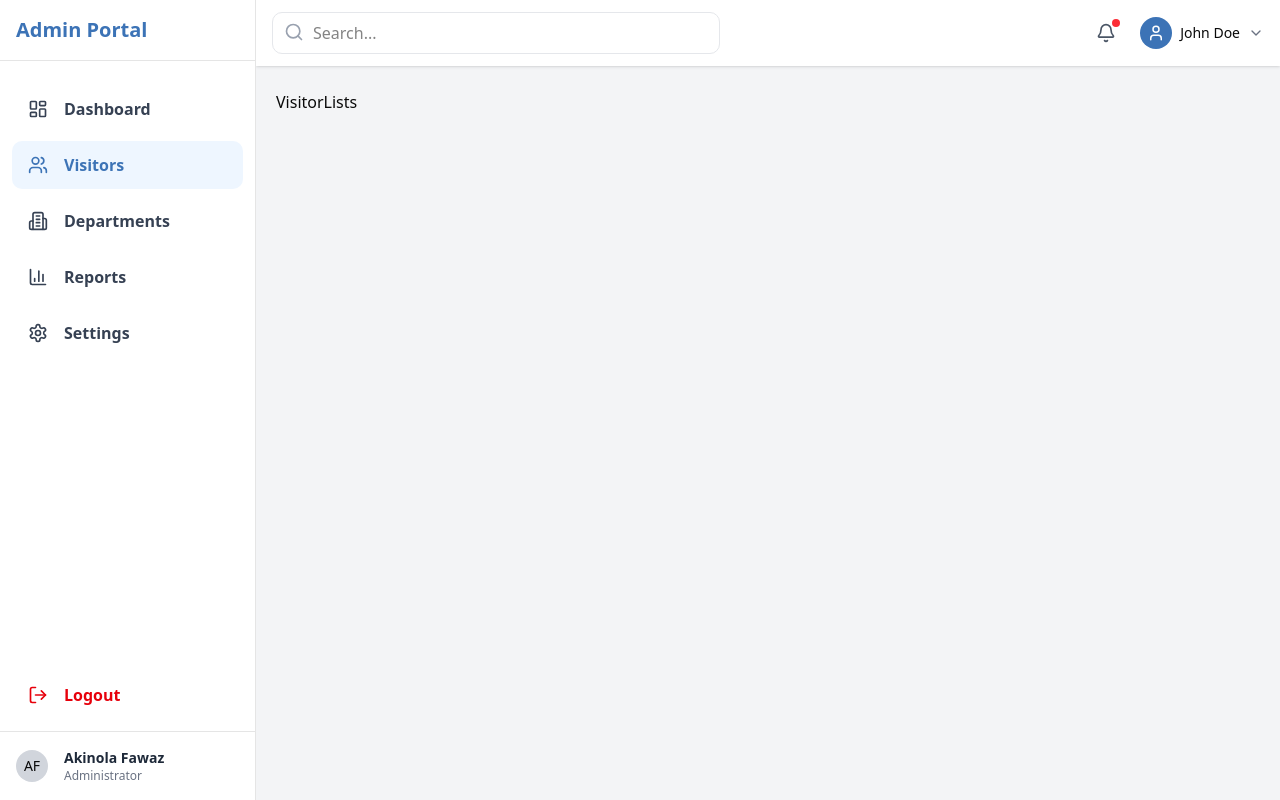
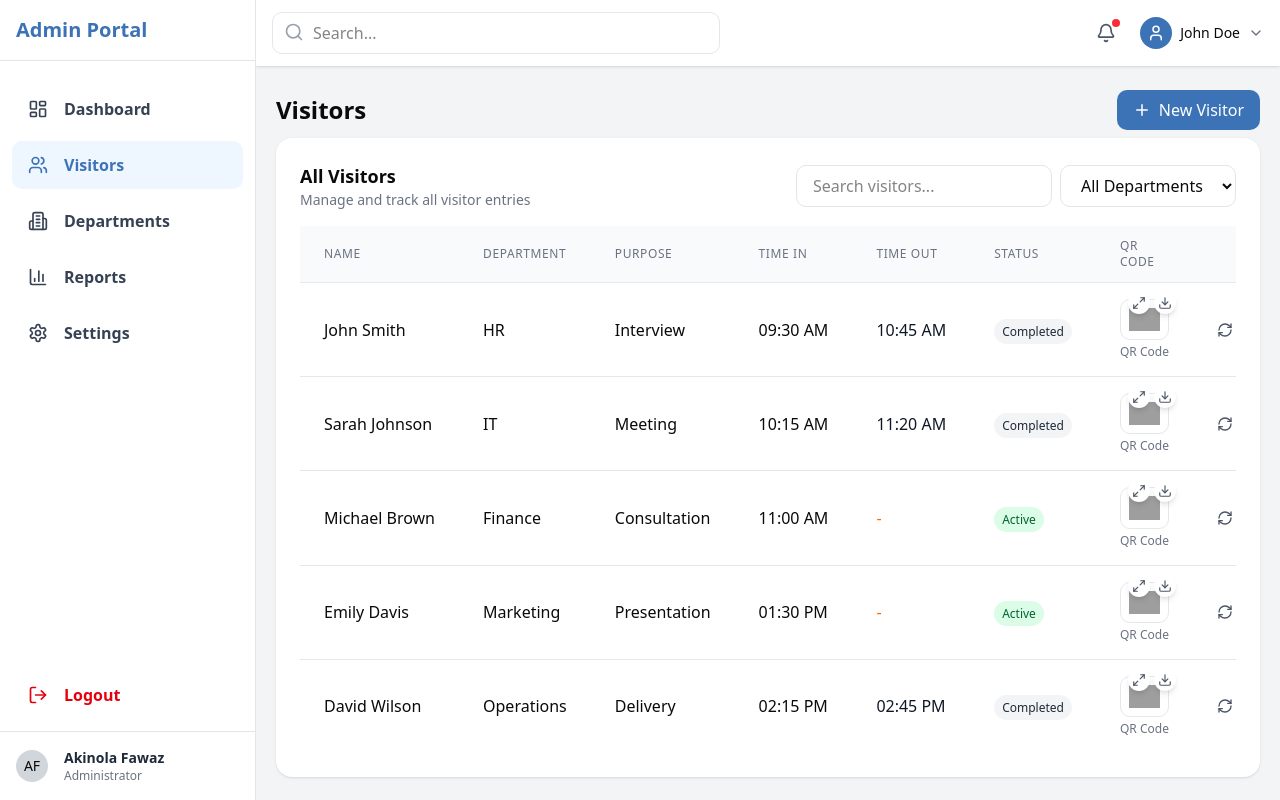
Before and after one commit to Phawaaaz/vms-fe, a React (Vite) app: page /admin/visitors in a window 1280 px wide. Built offline with nearby package versions, Linux system fonts and the light colour scheme; grey boxes are pictures that could not be loaded.

Commit message:
implement visitors ui, add qr code, table components

```diff
--- /dev/null
+++ b/src/components/common/QRCode.jsx
@@ -0,0 +1,94 @@
+import React, { useState } from "react";
+import { Download, Maximize2, X } from "lucide-react";
+
+// Simulate a QR code with a placeholder
+const QRCode = ({ data, size = 100 }) => {
+  const [modalOpen, setModalOpen] = useState(false);
+
+  // This would normally use a real QR code library
+  const qrImageUrl = `https://api.qrserver.com/v1/create-qr-code/?size=${size}x${size}&data=${encodeURIComponent(
+    data
+  )}`;
+
+  return (
+    <>
+      <div className="flex flex-col items-center">
+        <div className="relative border border-gray-200 p-2 rounded-lg bg-white">
+          <img src={qrImageUrl} alt="QR Code" width={size} height={size} />
+
+          <div className="absolute -top-2 -right-2 flex space-x-1">
+            <button
+              onClick={() => setModalOpen(true)}
+              className="bg-white shadow-md rounded-full p-1 text-gray-600 hover:bg-gray-100 transition-all duration-300"
+            >
+              <Maximize2 size={14} />
+            </button>
+            <button
+              onClick={() => {
+                const link = document.createElement("a");
+                link.href = qrImageUrl;
+                link.download = `qrcode-${data}.png`;
+                document.body.appendChild(link);
+                link.click();
+                document.body.removeChild(link);
+              }}
+              className="bg-white shadow-md rounded-full p-1 text-gray-600 hover:bg-gray-100 transition-all duration-300"
+            >
+              <Download size={14} />
+            </button>
+          </div>
+        </div>
+        {size < 80 && (
+          <span className="text-xs text-gray-500 mt-1">QR Code</span>
+        )}
+      </div>
+
+      {/* Modal for expanded view */}
+      {modalOpen && (
+        <div className="fixed inset-0 bg-black/50 flex items-center justify-center z-50 p-4">
+          <div className="bg-white rounded-2xl shadow-xl p-6 max-w-sm w-full">
+            <div className="flex justify-between items-center mb-4">
+              <h3 className="text-lg font-semibold">QR Code</h3>
+              <button
+                onClick={() => setModalOpen(false)}
+                className="p-1 rounded-full hover:bg-gray-100 cursor-pointer"
+              >
+                <X size={20} />
+              </button>
+            </div>
+
+            <div className="flex flex-col items-center justify-center">
+              <img
+                src={`https://api.qrserver.com/v1/create-qr-code/?size=200x200&data=${encodeURIComponent(
+                  data
+                )}`}
+                alt="QR Code"
+                className="mb-4"
+              />
+              <p className="text-sm text-gray-600 mb-4 text-center">
+                Scan this QR code for visitor information.
+              </p>
+              <button
+                onClick={() => {
+                  const link = document.createElement("a");
+                  link.href = `https://api.qrserver.com/v1/create-qr-code/?size=200x200&data=${encodeURIComponent(
+                    data
+                  )}`;
+                  link.download = `qrcode-${data}.png`;
+                  document.body.appendChild(link);
+                  link.click();
+                  document.body.removeChild(link);
+                }}
+                className="px-4 py-2 bg-[#3c73b6] text-white rounded-lg hover:bg-[#3c73b6]/90 transition-all duration-300 cursor-pointer"
+              >
+                Download QR Code
+              </button>
+            </div>
+          </div>
+        </div>
+      )}
+    </>
+  );
+};
+
+export default QRCode;
--- /dev/null
+++ b/src/components/common/Table.jsx
@@ -0,0 +1,56 @@
+import React from 'react';
+
+const Table = ({ columns, data, actions = [] }) => {
+  return (
+    <div className="overflow-x-auto">
+      <table className="min-w-full divide-y divide-gray-200">
+        <thead className="bg-gray-50">
+          <tr>
+            {columns.map((column, index) => (
+              <th
+                key={index}
+                scope="col"
+                className="px-6 py-3 text-left text-xs font-medium text-gray-500 uppercase tracking-wider"
+              >
+                {column.header}
+              </th>
+            ))}
+            {actions.length > 0 && (
+              <th scope="col" className="relative px-6 py-3">
+                <span className="sr-only">Actions</span>
+              </th>
+            )}
+          </tr>
+        </thead>
+        <tbody className="bg-white divide-y divide-gray-200">
+          {data.map((row, rowIndex) => (
+            <tr key={rowIndex} className="hover:bg-gray-50 transition-colors duration-150">
+              {columns.map((column, colIndex) => (
+                <td key={colIndex} className="px-6 py-4 whitespace-nowrap">
+                  {column.render ? column.render(row) : row[column.accessorKey]}
+                </td>
+              ))}
+              {actions.length > 0 && (
+                <td className="px-6 py-4 whitespace-nowrap text-right text-sm font-medium">
+                  <div className="flex justify-end space-x-2">
+                    {actions.map((action, actionIndex) => (
+                      <button
+                        key={actionIndex}
+                        onClick={() => action.onClick(row)}
+                        className={action.className || "text-[#3c73b6] hover:text-blue-800"}
+                      >
+                        {action.icon || action.label}
+                      </button>
+                    ))}
+                  </div>
+                </td>
+              )}
+            </tr>
+          ))}
+        </tbody>
+      </table>
+    </div>
+  );
+};
+
+export default Table;
--- a/src/pages/admin/VisitorLists.jsx
+++ /dev/null
@@ -1,7 +0,0 @@
-import React from "react";
-
-const VisitorLists = () => {
-  return <div>VisitorLists</div>;
-};
-
-export default VisitorLists;
--- /dev/null
+++ b/src/pages/admin/Visitors.jsx
@@ -0,0 +1,151 @@
+import React from "react";
+import Table from "../../components/common/Table";
+import QRCode from "../../components/common/QRCode";
+import Card from "../../components/common/Card";
+import { Plus, Download, RefreshCw } from "lucide-react";
+
+const mockVisitors = [
+  {
+    id: 1,
+    name: "John Smith",
+    department: "HR",
+    purpose: "Interview",
+    timeIn: "09:30 AM",
+    timeOut: "10:45 AM",
+    status: "Completed",
+  },
+  {
+    id: 2,
+    name: "Sarah Johnson",
+    department: "IT",
+    purpose: "Meeting",
+    timeIn: "10:15 AM",
+    timeOut: "11:20 AM",
+    status: "Completed",
+  },
+  {
+    id: 3,
+    name: "Michael Brown",
+    department: "Finance",
+    purpose: "Consultation",
+    timeIn: "11:00 AM",
+    timeOut: "-",
+    status: "Active",
+  },
+  {
+    id: 4,
+    name: "Emily Davis",
+    department: "Marketing",
+    purpose: "Presentation",
+    timeIn: "01:30 PM",
+    timeOut: "-",
+    status: "Active",
+  },
+  {
+    id: 5,
+    name: "David Wilson",
+    department: "Operations",
+    purpose: "Delivery",
+    timeIn: "02:15 PM",
+    timeOut: "02:45 PM",
+    status: "Completed",
+  },
+];
+
+const Visitors = () => {
+  const columns = [
+    { header: "Name", accessorKey: "name" },
+    { header: "Department", accessorKey: "department" },
+    { header: "Purpose", accessorKey: "purpose" },
+    { header: "Time In", accessorKey: "timeIn" },
+    {
+      header: "Time Out",
+      accessorKey: "timeOut",
+      render: (row) => (
+        <span
+          className={row.timeOut === "-" ? "text-orange-500" : "text-gray-900"}
+        >
+          {row.timeOut}
+        </span>
+      ),
+    },
+    {
+      header: "Status",
+      accessorKey: "status",
+      render: (row) => (
+        <span
+          className={`px-2 py-1 rounded-full text-xs ${
+            row.status === "Active"
+              ? "bg-green-100 text-green-800"
+              : "bg-gray-100 text-gray-800"
+          }`}
+        >
+          {row.status}
+        </span>
+      ),
+    },
+    {
+      header: "QR Code",
+      render: (row) => <QRCode data={`visitor-${row.id}`} size={60} />,
+    },
+  ];
+
+  const actions = [
+    {
+      icon: <RefreshCw size={16} />,
+      onClick: (row) => console.log("Refresh", row),
+      className: "text-gray-600 hover:text-gray-900",
+    },
+    {
+      icon: <Download size={16} />,
+      onClick: (row) => console.log("Download", row),
+      className: "text-gray-600 hover:text-gray-900",
+    },
+  ];
+
+  return (
+    <div className="space-y-6">
+      <div className="flex items-center justify-between mb-2">
+        <h1 className="text-2xl font-bold">Visitors</h1>
+        <button className="flex items-center px-4 py-2 bg-[#3c73b6] text-white rounded-lg hover:bg-[#3c73b6]/90 transition-colors">
+          <Plus size={18} className="mr-2" />
+          New Visitor
+        </button>
+      </div>
+
+      <Card>
+        <div className="flex flex-col md:flex-row items-start md:items-center justify-between mb-4">
+          <div className="mb-4 md:mb-0">
+            <h2 className="text-lg font-semibold">All Visitors</h2>
+            <p className="text-sm text-gray-500">
+              Manage and track all visitor entries
+            </p>
+          </div>
+
+          <div className="flex flex-col sm:flex-row space-y-2 sm:space-y-0 sm:space-x-2 w-full md:w-auto">
+            <div className="relative">
+              <input
+                type="text"
+                placeholder="Search visitors..."
+                className="w-full sm:w-64 px-4 py-2 border rounded-lg"
+              />
+            </div>
+
+            <select className="px-4 py-2 border rounded-lg bg-white">
+              <option>All Departments</option>
+              <option>HR</option>
+              <option>IT</option>
+              <option>Finance</option>
+              <option>Marketing</option>
+              <option>Operations</option>
+            </select>
+          </div>
+        </div>
+
+        <Table columns={columns} data={mockVisitors} actions={actions} />
+      </Card>
+    </div>
+  );
+};
+
+export default Visitors;
--- a/src/routes/routes.jsx
+++ b/src/routes/routes.jsx
@@ -4,7 +4,7 @@ import Homepage from "../pages/home/index";
 import LoginPage from "../pages/auth/login";
 import RegisterPage from "../pages/auth/register";
 import AdminDashboard from "../pages/admin/index";
-import VisitorLists from "../pages/admin/VisitorLists";
+import Visitors from "../pages/admin/Visitors";
 import VisitorDashboard from "../pages/visitors";
 
 // layouts
@@ -55,7 +55,7 @@ const router = createBrowserRouter([
         element: <AdminLayout />,
         children: [
           { path: "dashboard", element: <AdminDashboard /> },
-          { path: "visitors", element: <VisitorLists /> },
+          { path: "visitors", element: <Visitors /> },
           // { path: "visitor/:id", element: <VisitorDetail /> },
           { path: "departments", element: <Departments /> },
           { path: "reports", element: <Reports /> },
```
